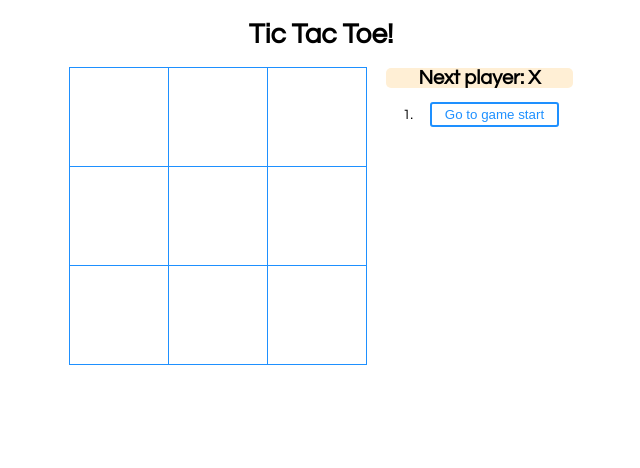
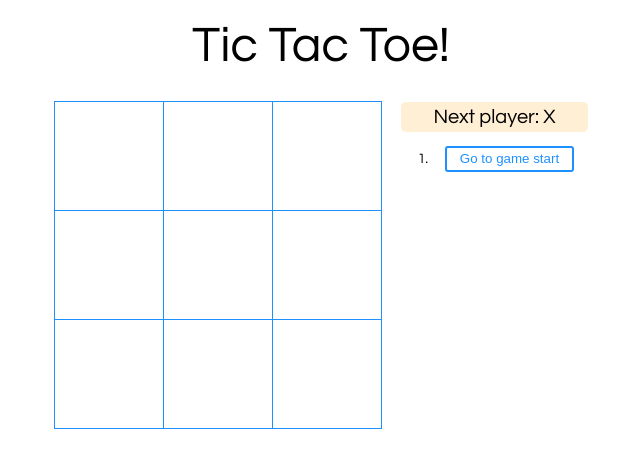
Before and after one commit to brentonjackson/tic-tac-toe, a React app: page / in a window 1280 px wide. Shown: the whole page, without its empty margins (319-959 px from the left). Built offline with nearby package versions, Linux system fonts and the light colour scheme.

Commit message:
took title element out of html and rendered it in react; made everything a little bigger to account for discrepency between production build and development environment

```diff
--- a/public/index.html
+++ b/public/index.html
@@ -14,7 +14,7 @@
   </head>
   <body>
     <noscript>You need to enable JavaScript to run this app.</noscript>
-    <h1 style = "text-align: center">Tic Tac Toe!</h1>
+    <!-- <h1 style = "text-align: center; font-size: 80;">Tic Tac Toe!</h1> -->
     <div class="container">
 
       <div id="root">
--- a/src/index.css
+++ b/src/index.css
@@ -21,6 +21,13 @@ li {
   clear: both;
   content: "";
   display: table;
+}
+
+.title{
+  text-align: center;
+  font-size: 50px;
+  margin-bottom: 30px;
+  font-weight: lighter;
 }
 
 .status {
--- a/src/index.js
+++ b/src/index.js
@@ -11,6 +11,10 @@ const Button = styled.button`
   color: dodgerblue;
   margin: 0 1em;
   padding: 0.25em 1em;
+
+  &:focus {
+    font-weight: bold;
+  }
 `
 
 const SquareButton = styled.button`
@@ -18,15 +22,15 @@ const SquareButton = styled.button`
   border: 1px solid dodgerblue;
   color: dodgerblue;
   float: left;
-  font-size: 50px;
+  font-size: 60px;
   font-weight: bold;
   line-height: 34px;
-  height: 100px;
+  height: 110px;
   margin-right: -1px;
   margin-top: -1px;
   padding: 0;
   text-align: center;
-  width: 100px;
+  width: 110px;
 
   &:focus {
     outline: none;
@@ -36,9 +40,10 @@ const SquareButton = styled.button`
 const StatusDiv = styled.div`
 
   font-size: 20px;
-  font-weight: bold;
+  // font-weight: bold;
   background: papayawhip;
   border-radius: 5px;
+  padding: 5px;
 
 `
 // Components =====================================================
@@ -147,12 +152,13 @@ class Game extends React.Component {
 
     let status;
     if (winner) {
-        status = `Winner: ${winner}!`;
+        status = `🎉🏆 Winner: ${winner}! 🏆🎉`;
     } else {
         status = 'Next player: ' + (this.state.xIsNext ? 'X' : 'O');
     }
 
     return (
+      <div><div className="title">Tic Tac Toe!</div>
       <div className="game">
         <div className="game-board">
           <Board
@@ -163,6 +169,7 @@ class Game extends React.Component {
           <StatusDiv>{ status }</StatusDiv>
           <ol>{ moves }</ol>
         </div>
+      </div>
       </div>
     );
   }
```
